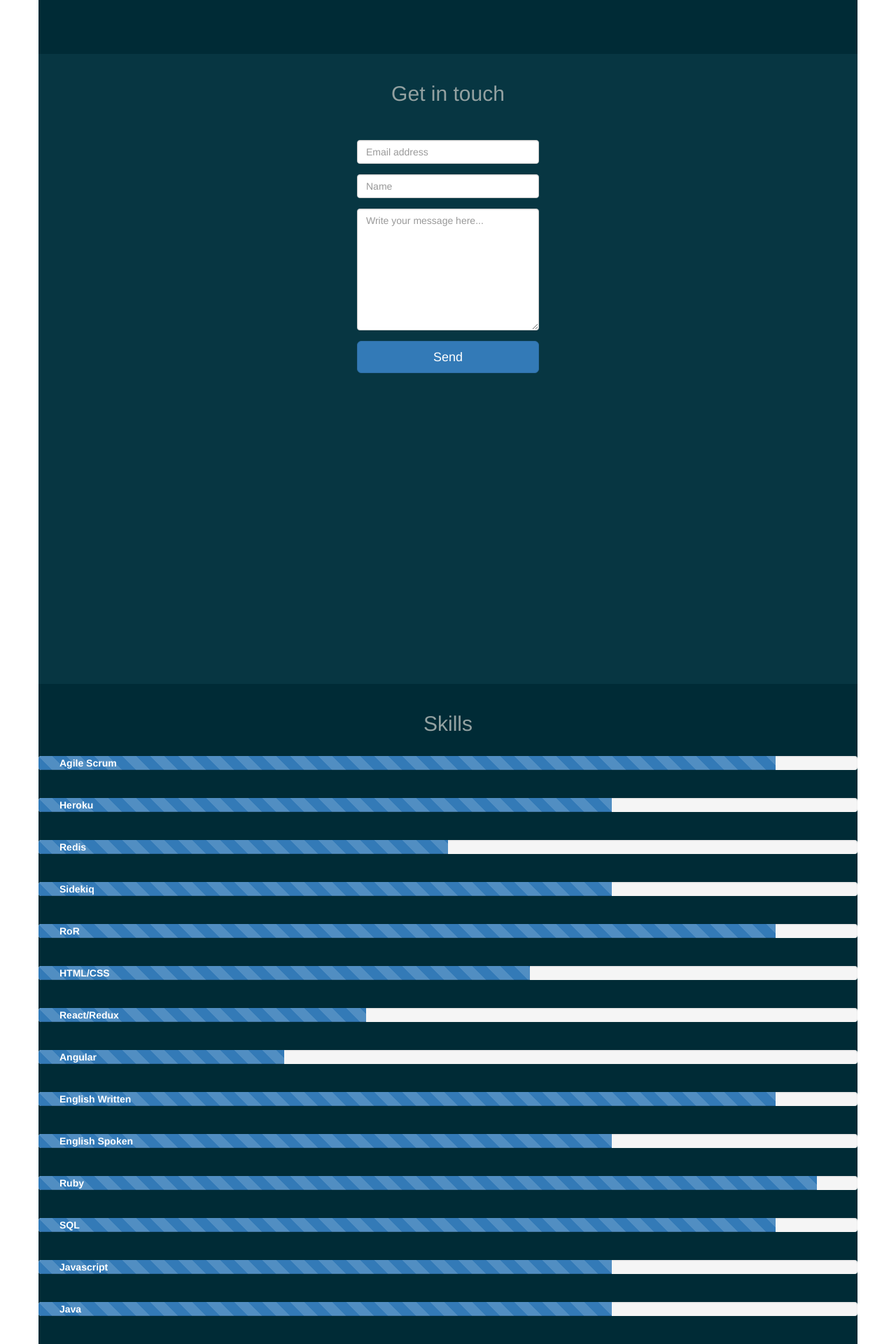
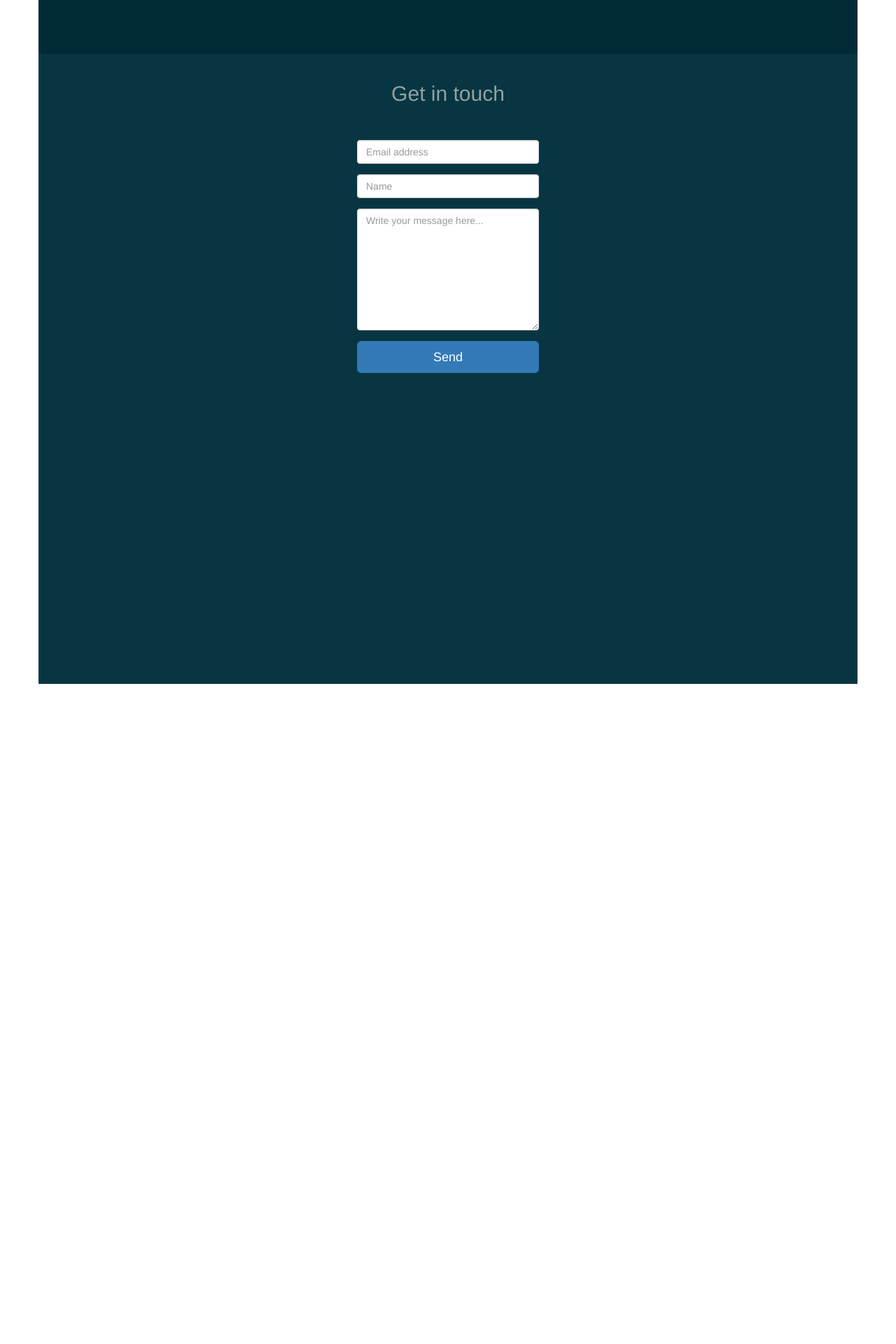
Before and after one commit to delbetu/delbetu.github.io, a Jekyll site: the page built from index.html, in a window 1280 px wide. Shown: the part 1723-3643 px from the top of the page at 70% size. Built offline with Jekyll 4.4.1, drawn with Linux system fonts in a browser that asks for light colours; after the commit the page ends 2700 px from its top, so only the background shows below that.

Commit message:
remove skills from index

```diff
--- a/_data/resume/skills.yml
+++ /dev/null
@@ -1,49 +0,0 @@
-  # Development methodologies
-- name: Agile Scrum
-  percentage: 90
-
-  # Backend
-- name: Heroku
-  percentage: 70
-
-- name: Redis
-  percentage: 50
-
-- name: Sidekiq
-  percentage: 70
-
-# Fameworks
-- name: RoR
-  percentage: 90
-
-
-  # Frontend
-- name: HTML/CSS
-  percentage: 60
-
-- name: React/Redux
-  percentage: 40
-
-- name: Angular
-  percentage: 30
-
-
-  # Languages
-- name: English Written
-  percentage: 90
-
-- name: English Spoken
-  percentage: 70
-
-# Programming languages
-- name: Ruby
-  percentage: 95
-
-- name: SQL
-  percentage: 90
-
-- name: Javascript
-  percentage: 70
-
-- name: Java
-  percentage: 70
--- a/index.html
+++ b/index.html
@@ -108,25 +108,3 @@
       <input type="hidden" name="_next" value="{{ page.url }}"></input>
     </form>
   </div>
-
-	<!-- =============== Showing first 16 skills in two columns =============== -->
-	<div class="row full-screen section dark">
-    <h2 class="col-12 section-title">Skills</h2>
-		{% assign skills = site.data.resume.skills %}
-
-		<div class="col-6">
-			{% for skill in skills limit:8 %}
-				{% include skill.html name=skill.name percentage=skill.percentage %}
-				</br>
-			{% endfor %}
-		</div>
-
-		<div class="col-6">
-			{% for skill in skills offset:8 limit:8 %}
-				{% include skill.html name=skill.name percentage=skill.percentage %}
-				</br>
-			{% endfor %}
-		</div>
-	</div>
-
-</div>
```
